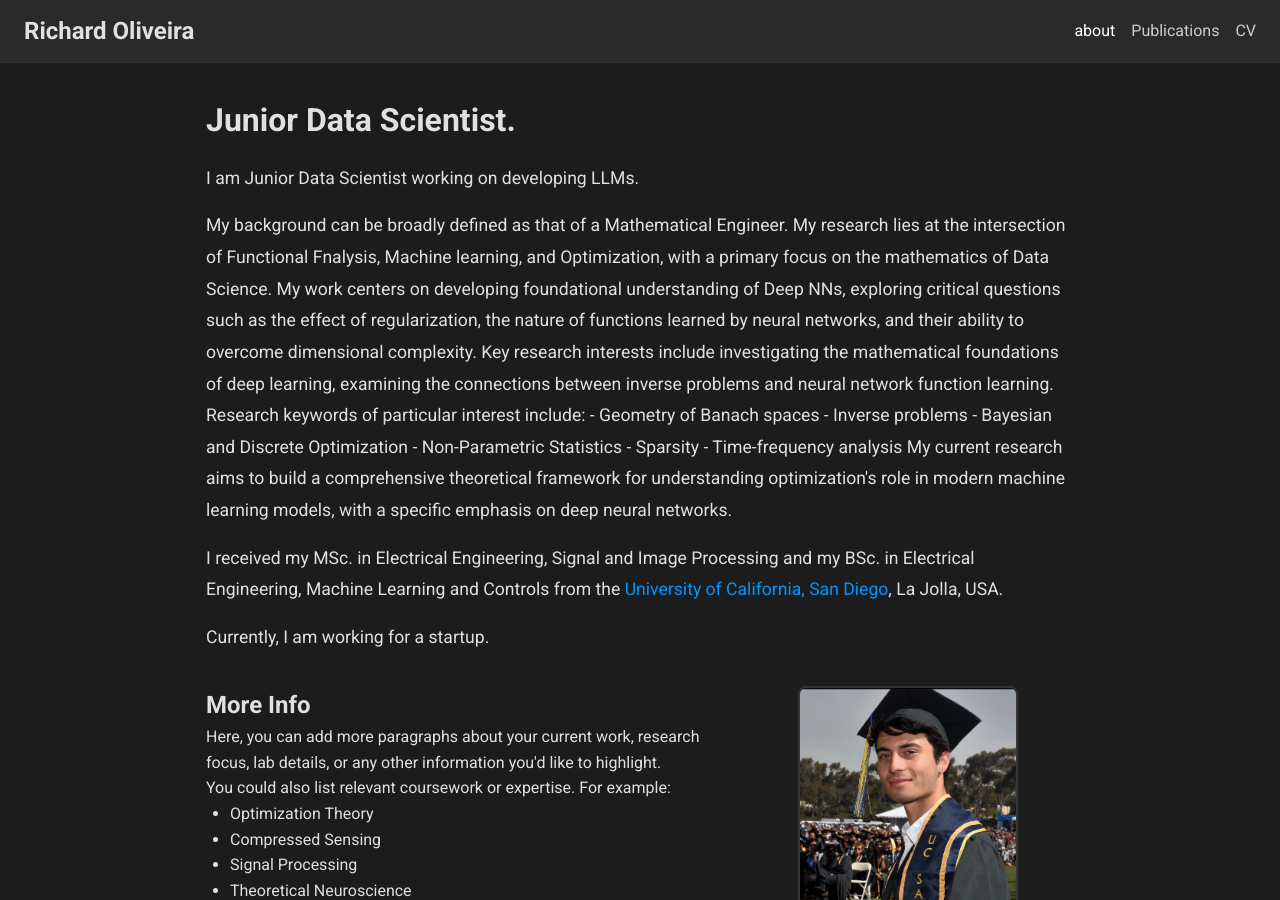
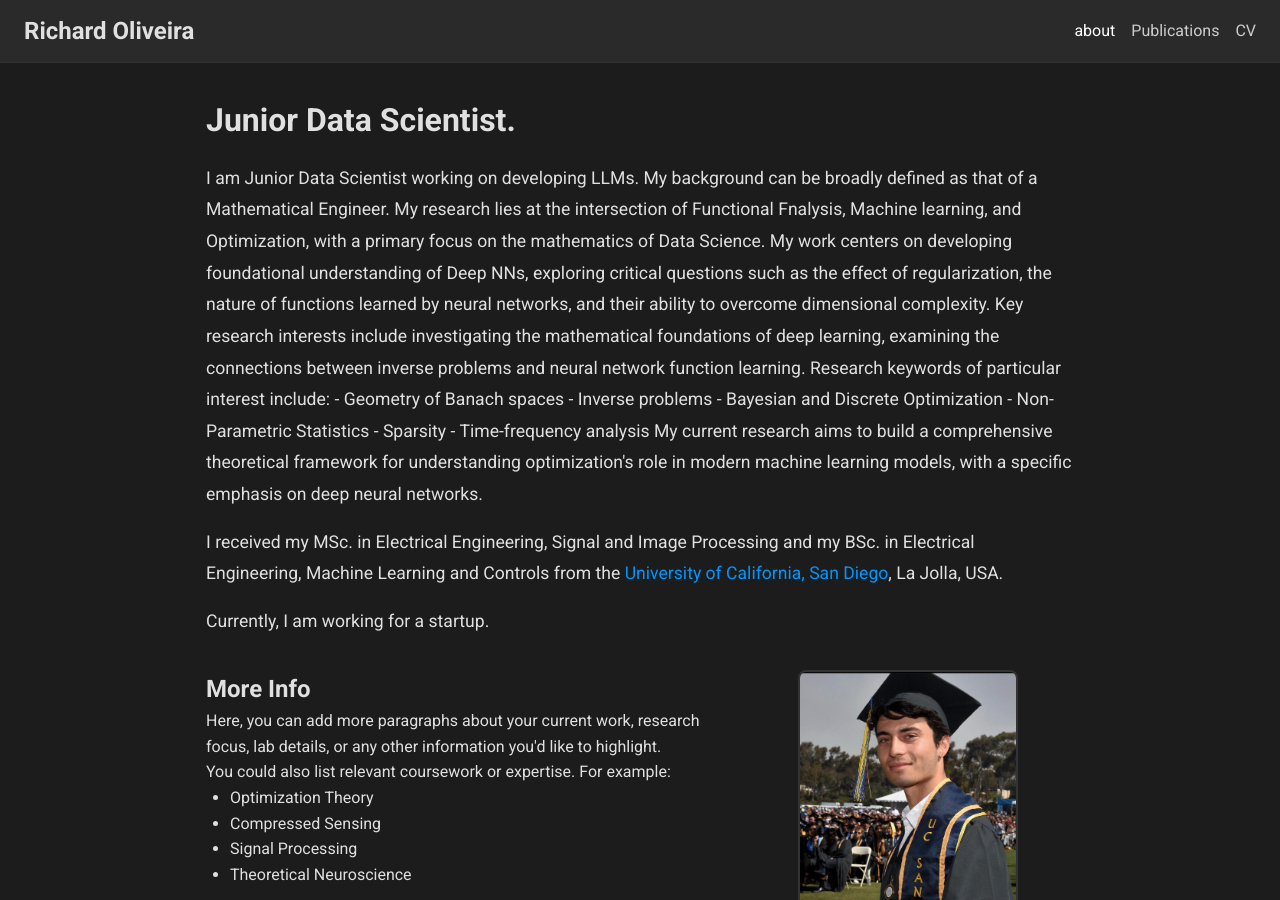
Before and after one commit to raolivei13/website_rich, a Jekyll site: the page index.html, which Jekyll copies as it is, in a window 1280 px wide and 900 px high. Built offline with Jekyll 4.4.1, drawn with Linux system fonts in a browser that asks for light colours.

Commit message:
Update index.html

```diff
--- a/index.html
+++ b/index.html
@@ -38,9 +38,9 @@
     <h1 class="main-title">Junior Data Scientist.</h1>
     <p class="intro-paragraph">
       I am Junior Data Scientist working on developing LLMs.
-    </p>
-    <p class="intro-paragraph">
-My background can be broadly defined as that of a Mathematical Engineer. My research lies at the intersection of Functional Fnalysis, Machine learning, and Optimization, with a primary focus on the mathematics of Data Science. My work centers on developing foundational understanding of Deep NNs, exploring critical questions such as the effect of regularization, the nature of functions learned by neural networks, and their ability to overcome dimensional complexity.
+      My background can be broadly defined as that of a Mathematical Engineer. My research lies at the intersection of Functional Fnalysis,
+      Machine learning, and Optimization, with a primary focus on the mathematics of Data Science. My work centers on developing foundational understanding of Deep NNs, exploring critical questions such as
+      the effect of regularization, the nature of functions learned by neural networks, and their ability to overcome dimensional complexity.
       Key research interests include investigating the mathematical foundations of deep learning, examining the connections between inverse problems and neural network function learning.
       Research keywords of particular interest include:
         - Geometry of Banach spaces
```
Lines whose indentation alone changed are shown as unchanged.
